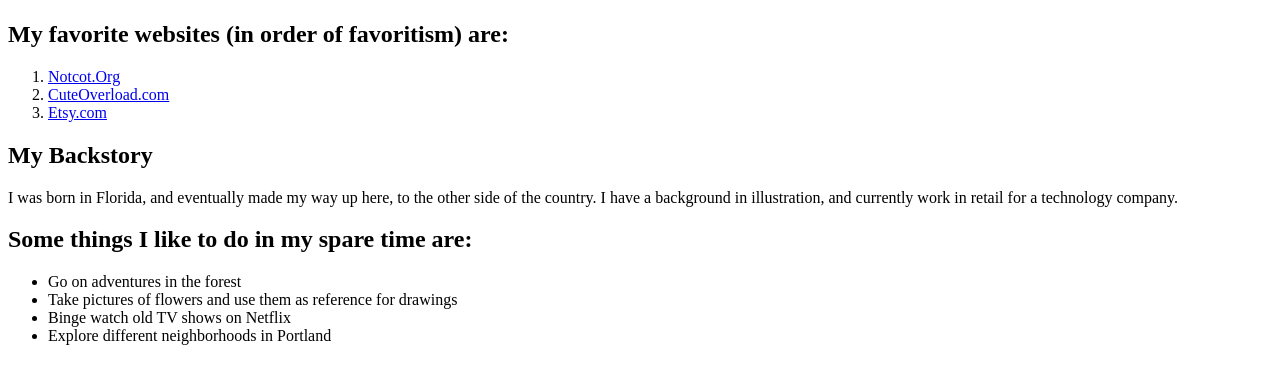
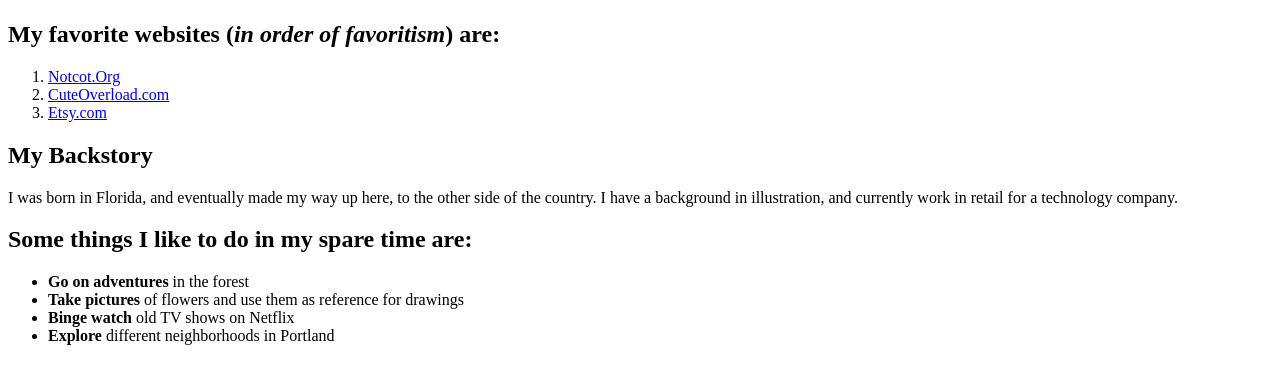
Before and after one commit to tiffbogus/aboutme, a plain HTML site: page aboutme.html in a window 1280 px wide. Shown: the part 383-766 px from the top of the page. Drawn offline with Linux system fonts and the light colour scheme.

```diff
--- a/aboutme.html
+++ b/aboutme.html
@@ -7,7 +7,7 @@
   <body>
     <h1>Tiff Bogus!</h1>
     <img src="http://i.imgur.com/47oHHDB.jpg" alt="Old self portrait.">
-    <h2>My favorite websites (in order of favoritism) are:</h2>
+    <h2>My favorite websites (<em>in order of favoritism</em>) are:</h2>
       <ol>
         <li><a href="http://www.notcot.org">Notcot.Org</a></li>
         <li><a href="http://www.cuteoverload.com">CuteOverload.com</a></li>
@@ -18,9 +18,9 @@
       <p>I was born in Florida, and eventually made my way up here, to the other side of the country. I have a background in illustration, and currently work in retail for a technology company.</p>
       <h2>Some things I like to do in my spare time are:</h2>
         <ul>
-          <li>Go on adventures in the forest</li>
-          <li>Take pictures of flowers and use them as reference for drawings</li>
-          <li>Binge watch old TV shows on Netflix</li>
-          <li>Explore different neighborhoods in Portland</li>
+          <li><strong>Go on adventures</strong> in the forest</li>
+          <li><strong>Take pictures</strong> of flowers and use them as reference for drawings</li>
+          <li><strong>Binge watch</strong> old TV shows on Netflix</li>
+          <li><strong>Explore</strong> different neighborhoods in Portland</li>
         </ul>
 </html>
```
Also changed, not shown: css/styles.css (added), img/selfportGR.jpg (added).
